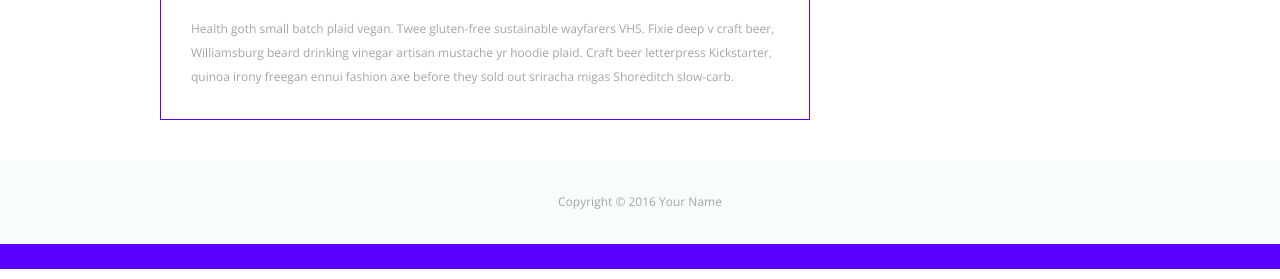
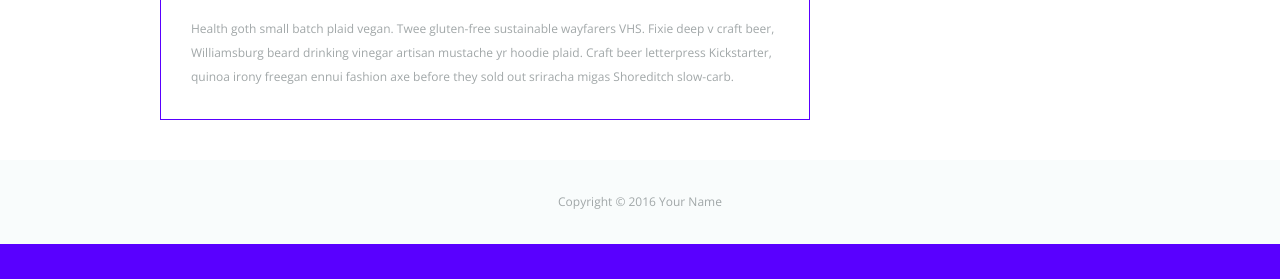
Before and after one commit to lhurley/Responsive-Portfolio, a plain HTML site: page index.html in a window 1280 px wide. Shown: the part 566-845 px from the top of the page. Drawn offline with nearby package versions, Linux system fonts and the light colour scheme.

Commit message:
sixth commit

```diff
--- a/assets/css/style.css
+++ b/assets/css/style.css
@@ -110,7 +110,7 @@ footer {
   color: #a1a7a8;
   text-align: center;
   background: #f9fcfc;
-  border-bottom: 25px solid #5900ff;
+  border-bottom: 35px solid #5900ff;
 }
 
 /* sidebar */
```
